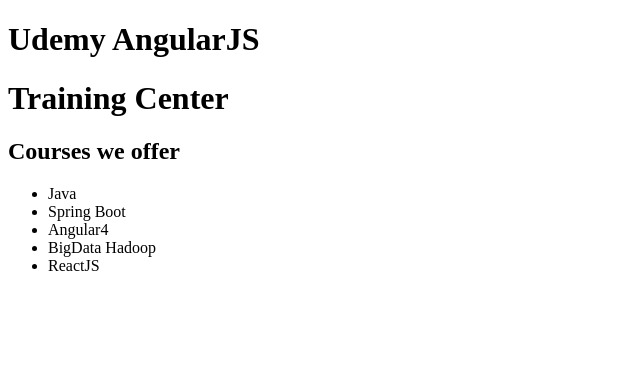
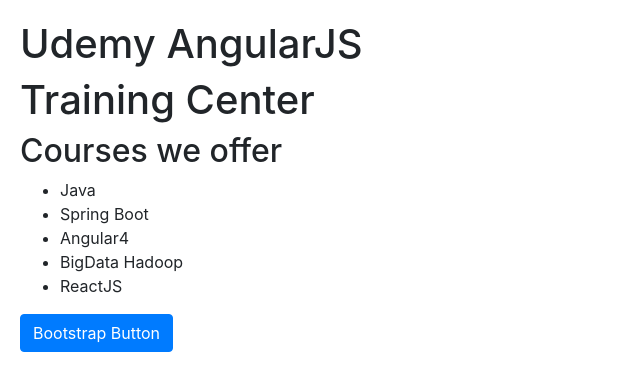
Before and after one commit to gauravdighe1986/AngularApp, an Angular app: page / in a window 1280 px wide. Shown: the top 390 px of the page, without its empty margins (0-640 px from the left). Built offline with nearby package versions, Linux system fonts and the light colour scheme.

Commit message:
Bootstrap added in stycle.css

```diff
--- a/package.json
+++ b/package.json
@@ -21,6 +21,7 @@
         "@angular/platform-browser": "^5.2.0",
         "@angular/platform-browser-dynamic": "^5.2.0",
         "@angular/router": "^5.2.0",
+        "bootstrap": "^4.0.0",
         "core-js": "^2.4.1",
         "rxjs": "^5.5.6",
         "zone.js": "^0.8.19"
--- a/src/app/courses.component.ts
+++ b/src/app/courses.component.ts
@@ -11,6 +11,7 @@
                 {{course}}
             </li>
         </ul>
+        <button class="btn btn-primary">Bootstrap Button</button>
         `
 })
 export class CoursesComponent {
--- a/src/styles.css
+++ b/src/styles.css
@@ -1 +1,6 @@
 /* You can add global styles to this file, and also import other style files */
+
+@import "~bootstrap/dist/css/bootstrap.css";
+body{
+    padding: 20px;
+}
```
Also changed, not shown: 1 other file (tests, documents, lock files or other folders). Lines whose indentation alone changed are shown as unchanged.
